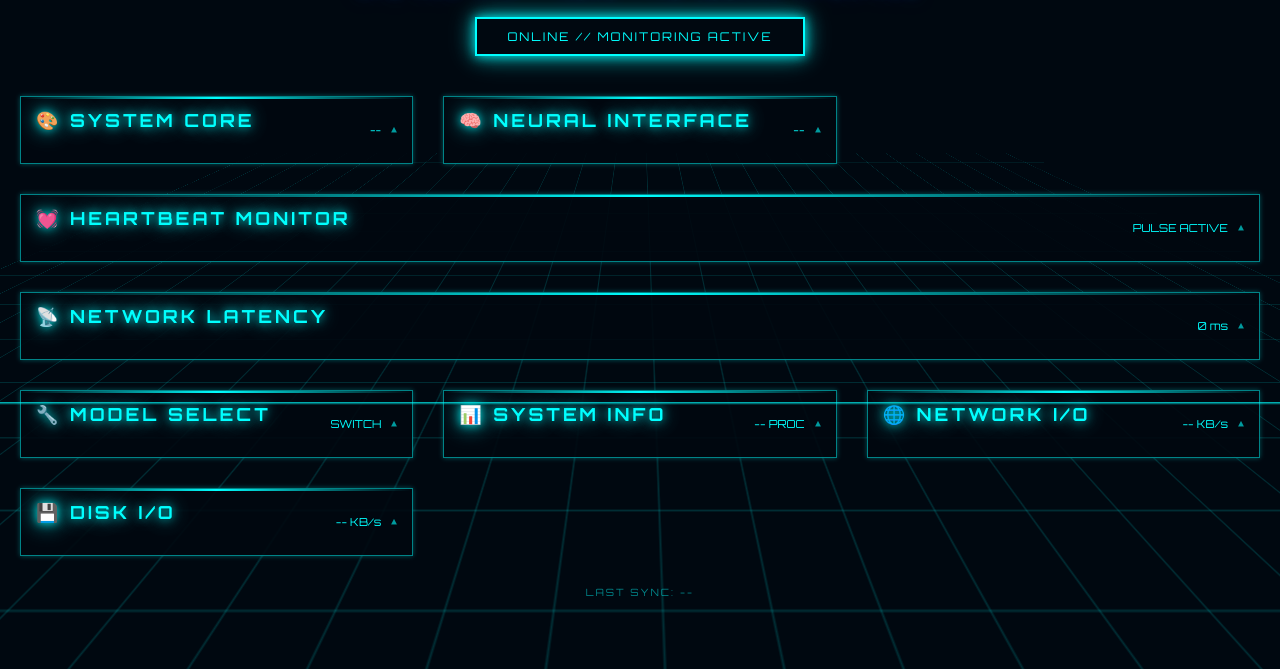
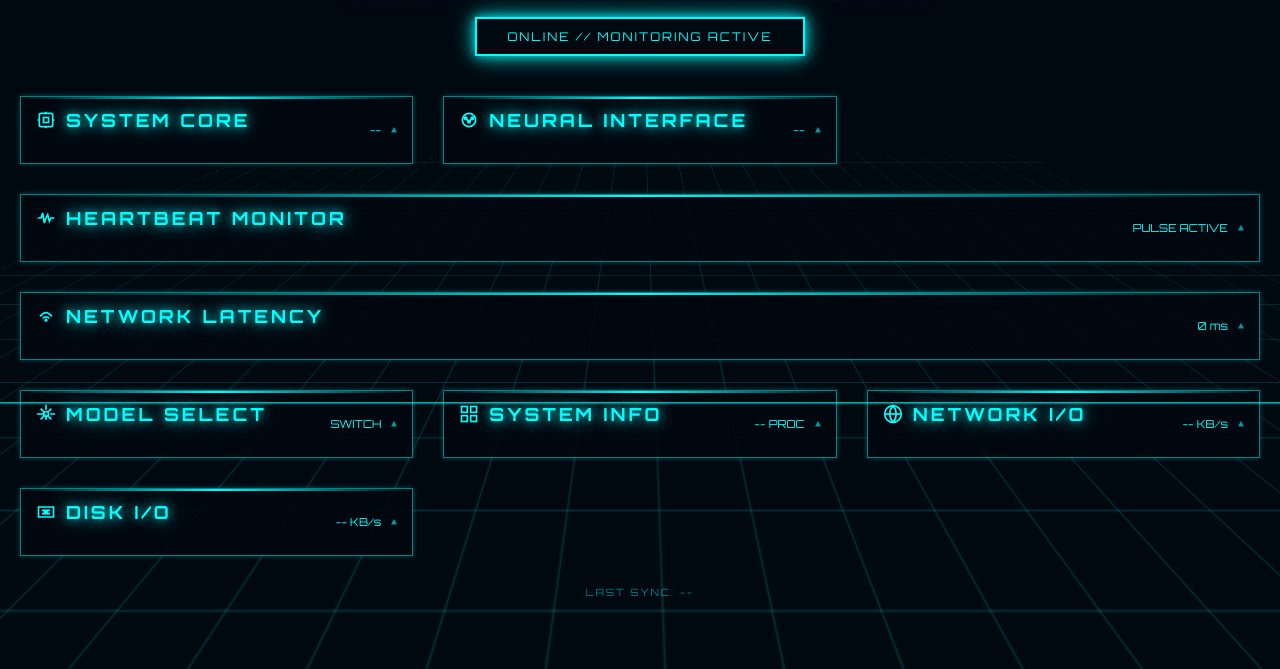
Before and after one commit to cyberpatrolunit/tron-dashboard, a website: page index.html in a window 1280 px wide. Shown: the part 131-800 px from the top of the page. Drawn offline with nearby package versions, Linux system fonts and the light colour scheme; no server answers.

Commit message:
Replace emojis with custom SVG icons

```diff
--- a/index.html
+++ b/index.html
@@ -273,6 +273,20 @@
       margin-bottom: 20px;
       color: var(--neon-cyan);
       text-shadow: var(--glow-cyan);
+      display: flex;
+      align-items: center;
+      gap: 10px;
+    }
+
+    .card h2 svg {
+      width: 20px;
+      height: 20px;
+      flex-shrink: 0;
+    }
+
+    .card:not(.collapsed) h2 svg {
+      fill: var(--blood-orange);
+      stroke: var(--blood-orange);
     }
 
     .stat {
@@ -493,7 +507,7 @@
 <body>
   <div class="container">
     <header>
-      <h1>⚡ CLAWUNiT SYSTEM MONITOR ⚡</h1>
+      <h1>CLAWUNiT SYSTEM MONITOR</h1>
       <div class="subtitle">CPU-MAC-MINI // REAL-TIME NEURAL INTERFACE</div>
       <div class="status-line">
         <span class="status-dot"></span>
@@ -505,7 +519,17 @@
       <!-- System Resources -->
       <div class="card collapsed" onclick="toggleCard(this)">
         <div class="card-header">
-          <h2>🎨 SYSTEM CORE</h2>
+          <h2>
+            <svg viewBox="0 0 24 24" fill="none" stroke="currentColor" stroke-width="2">
+              <rect x="4" y="4" width="16" height="16" rx="2"/>
+              <rect x="9" y="9" width="6" height="6"/>
+              <line x1="4" y1="12" x2="2" y2="12"/>
+              <line x1="22" y1="12" x2="20" y2="12"/>
+              <line x1="12" y1="4" x2="12" y2="2"/>
+              <line x1="12" y1="22" x2="12" y2="20"/>
+            </svg>
+            SYSTEM CORE
+          </h2>
           <div class="card-indicator">
             <div class="micro-viz" id="cpu-micro"></div>
             <span id="cpu-micro-value">--</span>
@@ -542,7 +566,17 @@
       <!-- OpenClaw Neural -->
       <div class="card collapsed" onclick="toggleCard(this)">
         <div class="card-header">
-          <h2>🧠 NEURAL INTERFACE</h2>
+          <h2>
+            <svg viewBox="0 0 24 24" fill="none" stroke="currentColor" stroke-width="2">
+              <circle cx="12" cy="12" r="8"/>
+              <circle cx="8" cy="10" r="1.5" fill="currentColor"/>
+              <circle cx="16" cy="10" r="1.5" fill="currentColor"/>
+              <circle cx="12" cy="14" r="1.5" fill="currentColor"/>
+              <line x1="8" y1="10" x2="12" y2="14"/>
+              <line x1="16" y1="10" x2="12" y2="14"/>
+            </svg>
+            NEURAL INTERFACE
+          </h2>
           <div class="card-indicator">
             <span id="model-micro">--</span>
             <span class="expand-icon">▼</span>
@@ -571,7 +605,12 @@
       <!-- Heartbeat Monitor -->
       <div class="card large-card collapsed" onclick="toggleCard(this)">
         <div class="card-header">
-          <h2>💓 HEARTBEAT MONITOR</h2>
+          <h2>
+            <svg viewBox="0 0 24 24" fill="none" stroke="currentColor" stroke-width="2">
+              <polyline points="2,12 6,12 8,6 10,18 12,12 14,8 16,16 18,12 22,12"/>
+            </svg>
+            HEARTBEAT MONITOR
+          </h2>
           <div class="card-indicator">
             <span>PULSE ACTIVE</span>
             <span class="expand-icon">▼</span>
@@ -587,7 +626,14 @@
       <!-- Network Latency -->
       <div class="card large-card collapsed" onclick="toggleCard(this)">
         <div class="card-header">
-          <h2>📡 NETWORK LATENCY</h2>
+          <h2>
+            <svg viewBox="0 0 24 24" fill="none" stroke="currentColor" stroke-width="2">
+              <path d="M5 12.5C5 12.5 9 8 12 8C15 8 19 12.5 19 12.5"/>
+              <path d="M8 15C8 15 10 13 12 13C14 13 16 15 16 15"/>
+              <circle cx="12" cy="17" r="1" fill="currentColor"/>
+            </svg>
+            NETWORK LATENCY
+          </h2>
           <div class="card-indicator">
             <span id="latency-micro">-- ms</span>
             <span class="expand-icon">▼</span>
@@ -603,7 +649,17 @@
       <!-- Model Switcher -->
       <div class="card collapsed" onclick="toggleCard(this)">
         <div class="card-header">
-          <h2>🔧 MODEL SELECT</h2>
+          <h2>
+            <svg viewBox="0 0 24 24" fill="none" stroke="currentColor" stroke-width="2">
+              <circle cx="12" cy="12" r="3"/>
+              <path d="M12 1v6m0 6v6M23 12h-6m-6 0H1"/>
+              <line x1="18.4" y1="5.6" x2="14.8" y2="9.2"/>
+              <line x1="18.4" y1="18.4" x2="14.8" y2="14.8"/>
+              <line x1="5.6" y1="18.4" x2="9.2" y2="14.8"/>
+              <line x1="5.6" y1="5.6" x2="9.2" y2="9.2"/>
+            </svg>
+            MODEL SELECT
+          </h2>
           <div class="card-indicator">
             <span>SWITCH</span>
             <span class="expand-icon">▼</span>
@@ -622,7 +678,15 @@
       <!-- System Info -->
       <div class="card collapsed" onclick="toggleCard(this)">
         <div class="card-header">
-          <h2>📊 SYSTEM INFO</h2>
+          <h2>
+            <svg viewBox="0 0 24 24" fill="none" stroke="currentColor" stroke-width="2">
+              <rect x="3" y="3" width="7" height="7"/>
+              <rect x="14" y="3" width="7" height="7"/>
+              <rect x="14" y="14" width="7" height="7"/>
+              <rect x="3" y="14" width="7" height="7"/>
+            </svg>
+            SYSTEM INFO
+          </h2>
           <div class="card-indicator">
             <span id="proc-micro">-- PROC</span>
             <span class="expand-icon">▼</span>
@@ -643,7 +707,14 @@
       <!-- Network I/O -->
       <div class="card collapsed" onclick="toggleCard(this)">
         <div class="card-header">
-          <h2>🌐 NETWORK I/O</h2>
+          <h2>
+            <svg viewBox="0 0 24 24" fill="none" stroke="currentColor" stroke-width="2">
+              <circle cx="12" cy="12" r="10"/>
+              <line x1="2" y1="12" x2="22" y2="12"/>
+              <path d="M12 2a15 15 0 0 1 0 20 15 15 0 0 1 0-20"/>
+            </svg>
+            NETWORK I/O
+          </h2>
           <div class="card-indicator">
             <span id="net-micro">-- KB/s</span>
             <span class="expand-icon">▼</span>
@@ -664,7 +735,15 @@
       <!-- Disk I/O -->
       <div class="card collapsed" onclick="toggleCard(this)">
         <div class="card-header">
-          <h2>💾 DISK I/O</h2>
+          <h2>
+            <svg viewBox="0 0 24 24" fill="none" stroke="currentColor" stroke-width="2">
+              <path d="M3 6h18v12H3z"/>
+              <line x1="7" y1="10" x2="17" y2="10"/>
+              <line x1="7" y1="14" x2="17" y2="14"/>
+              <circle cx="12" cy="12" r="2" fill="currentColor"/>
+            </svg>
+            DISK I/O
+          </h2>
           <div class="card-indicator">
             <span id="disk-micro">-- KB/s</span>
             <span class="expand-icon">▼</span>
```
